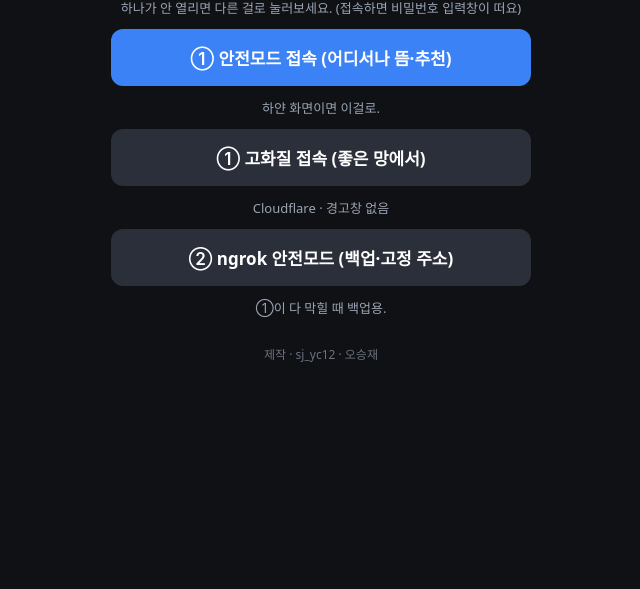
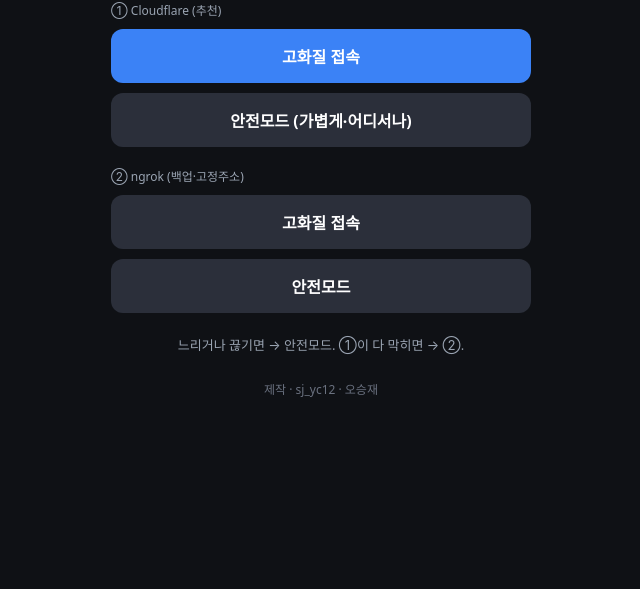
Before and after one commit to dreamstation1/dreamstation1.github.io, a plain HTML site: page index.html in a window 1280 px wide. Shown: the part 259-848 px from the top of the page, without its empty margins (319-959 px from the left). Drawn offline with Linux system fonts and the light colour scheme.

Commit message:
auto: update link

```diff
--- a/index.html
+++ b/index.html
@@ -6,26 +6,28 @@
 :root{color-scheme:dark}
 body{font-family:system-ui,-apple-system,sans-serif;background:#0f1115;color:#e6e6e6;
 margin:0;min-height:100vh;display:flex;flex-direction:column;align-items:center;
-justify-content:center;gap:12px;padding:24px}
+justify-content:center;gap:10px;padding:24px}
 h1{font-size:20px;margin:0 0 2px}
 a.btn{display:block;width:min(420px,90vw);box-sizing:border-box;text-align:center;
-text-decoration:none;padding:16px;border-radius:12px;font-size:17px;font-weight:600;
+text-decoration:none;padding:15px;border-radius:12px;font-size:16px;font-weight:600;
 color:#fff;background:#3b82f6}
 a.alt{background:#2b2f3a}
+.lbl{font-size:12px;color:#9aa4b2;margin-top:10px;width:min(420px,90vw)}
 .sub{font-size:13px;color:#9aa4b2;text-align:center;width:min(420px,90vw)}
 .cred{margin-top:16px;font-size:12px;color:#6b7280}
 </style></head><body>
 <h1>내 컴퓨터 원격 접속</h1>
 <div class="sub">하나가 안 열리면 다른 걸로 눌러보세요. (접속하면 비밀번호 입력창이 떠요)</div>
 
-<a class="btn" href="https://legislation-rebel-northwest-pumps.trycloudflare.com/simple">① 안전모드 접속 (어디서나 뜸·추천)</a>
-<div class="sub">하얀 화면이면 이걸로.</div>
+<div class="lbl">① Cloudflare (추천)</div>
+<a class="btn" href="https://legislation-rebel-northwest-pumps.trycloudflare.com/simple?hq=1">고화질 접속</a>
+<a class="btn alt" href="https://legislation-rebel-northwest-pumps.trycloudflare.com/simple">안전모드 (가볍게·어디서나)</a>
 
-<a class="btn alt" href="https://legislation-rebel-northwest-pumps.trycloudflare.com/">① 고화질 접속 (좋은 망에서)</a>
-<div class="sub">Cloudflare · 경고창 없음</div>
+<div class="lbl">② ngrok (백업·고정주소)</div>
+<a class="btn alt" href="https://photo-amiss-ranging.ngrok-free.dev/simple?hq=1">고화질 접속</a>
+<a class="btn alt" href="https://photo-amiss-ranging.ngrok-free.dev/simple">안전모드</a>
 
-<a class="btn alt" href="https://photo-amiss-ranging.ngrok-free.dev/simple">② ngrok 안전모드 (백업·고정 주소)</a>
-<div class="sub">①이 다 막힐 때 백업용.</div>
+<div class="sub" style="margin-top:12px">느리거나 끊기면 → 안전모드. ①이 다 막히면 → ②.</div>
 
 <p class="cred">제작 · sj_yc12 · 오승재</p>
 </body></html>
```
